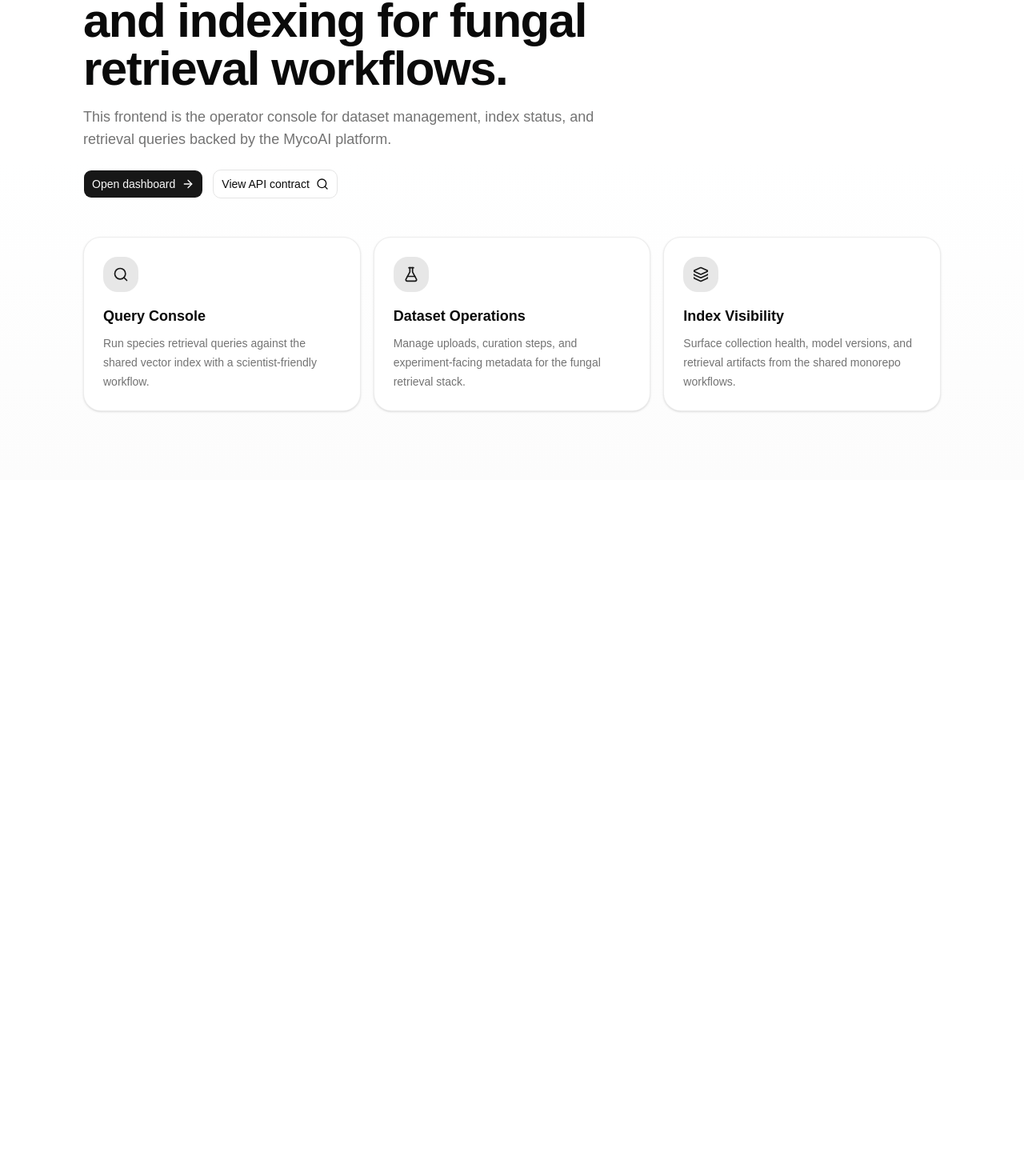
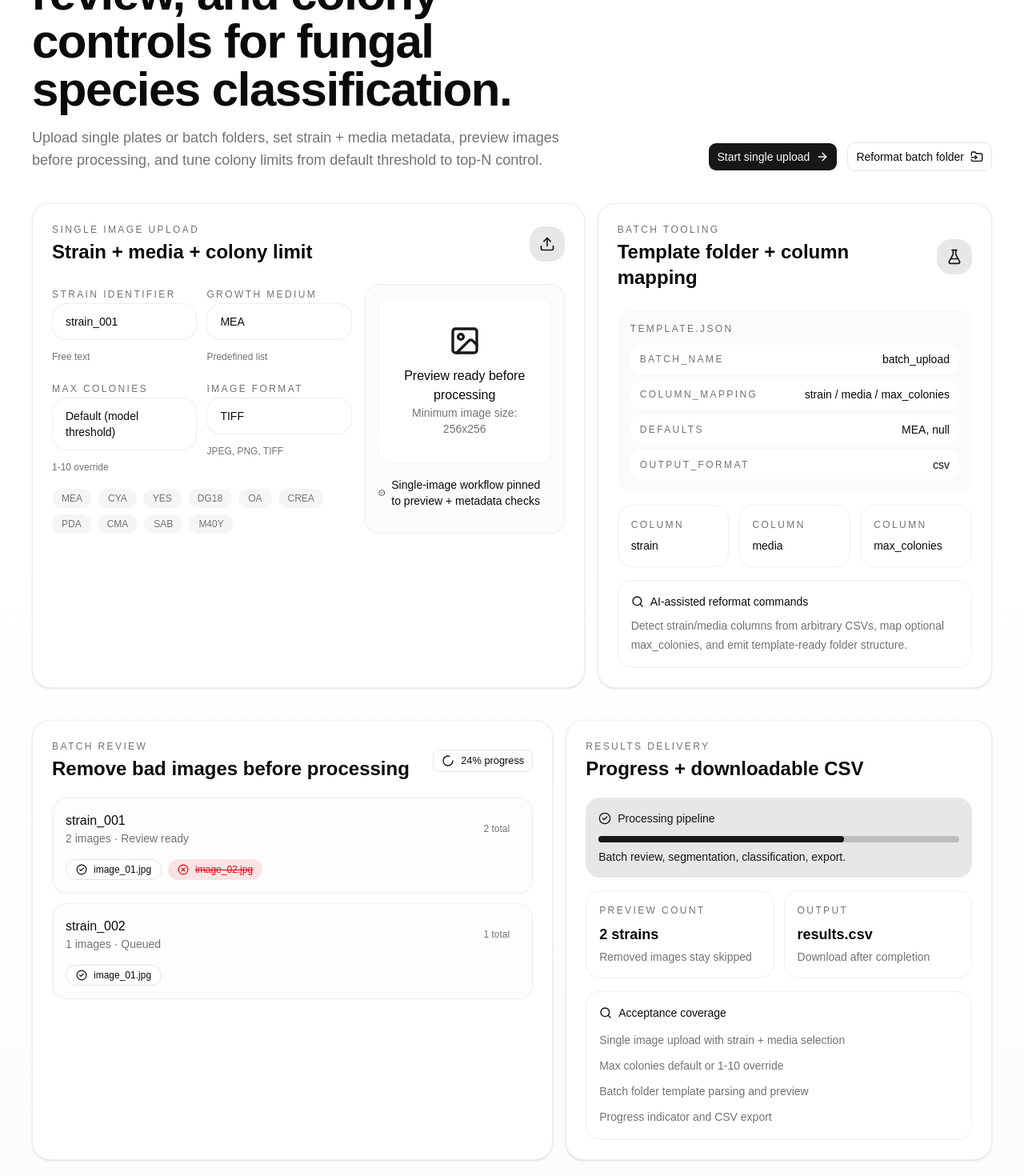
Before and after one commit to datamonsterr/mycoai_retrieval_frontend, a React (Vite) app: page / in a window 1280 px wide. Shown: the part 200-1670 px from the top of the page at 80% size. Before the commit the page ends 800 px from the top, so only its background shows below. Built offline with nearby package versions, Linux system fonts and the light colour scheme.

Commit message:
feat: add image input single-image and batch management UI
Frontend interface for spec 01-image-input: single upload metadata form,
batch review with per-image removal controls, template column mapping
display, and results progress visualization.

```diff
--- a/src/App.tsx
+++ b/src/App.tsx
@@ -1,77 +1,287 @@
-import { ArrowRight, FlaskConical, Layers3, Search } from 'lucide-react'
+import {
+  ArrowRight,
+  CheckCircle2,
+  FolderInput,
+  FlaskConical,
+  ImageIcon,
+  Layers3,
+  LoaderCircle,
+  Search,
+  Upload,
+  XCircle,
+} from 'lucide-react'
 
 import { Button } from '@/components/ui/button'
+import { cn } from '@/lib/utils'
+
+const mediaOptions = ['MEA', 'CYA', 'YES', 'DG18', 'OA', 'CREA', 'PDA', 'CMA', 'SAB', 'M40Y']
+const templateColumns = ['strain', 'media', 'max_colonies']
+const batchRows = [
+  {
+    strain: 'strain_001',
+    images: ['image_01.jpg', 'image_02.jpg'],
+    removed: ['image_02.jpg'],
+    status: 'Review ready',
+  },
+  {
+    strain: 'strain_002',
+    images: ['image_01.jpg'],
+    removed: [],
+    status: 'Queued',
+  },
+]
 
 function App() {
   return (
     <main className="from-background via-background to-muted/30 text-foreground min-h-screen bg-gradient-to-b">
-      <section className="mx-auto flex min-h-screen w-full max-w-6xl flex-col justify-center gap-12 px-6 py-16 md:px-10">
-        <div className="max-w-3xl space-y-6">
+      <section className="mx-auto flex min-h-screen w-full max-w-7xl flex-col gap-10 px-6 py-10 md:px-10 lg:py-14">
+        <header className="flex flex-col gap-6 lg:flex-row lg:items-end lg:justify-between">
+          <div className="max-w-3xl space-y-5">
             <div className="border-border/70 bg-background/80 text-muted-foreground inline-flex items-center gap-2 rounded-full border px-3 py-1 text-xs font-medium tracking-[0.2em] uppercase backdrop-blur">
               <Layers3 className="size-3.5" />
-            MycoAI Retrieval Platform
+              MycoAI Image Input
             </div>
 
             <div className="space-y-4">
-            <h1 className="max-w-2xl text-4xl font-semibold tracking-tight text-balance md:text-6xl">
-              Scientist-facing search and indexing for fungal retrieval
-              workflows.
+              <h1 className="max-w-3xl text-4xl font-semibold tracking-tight text-balance md:text-6xl">
+                Image upload, batch review, and colony controls for fungal species classification.
               </h1>
               <p className="text-muted-foreground max-w-2xl text-base leading-7 md:text-lg">
-              This frontend is the operator console for dataset management,
-              index status, and retrieval queries backed by the MycoAI platform.
+                Upload single plates or batch folders, set strain + media metadata, preview images
+                before processing, and tune colony limits from default threshold to top-N control.
               </p>
+            </div>
           </div>
 
           <div className="flex flex-wrap gap-3">
             <Button size="lg" className="gap-2">
-              Open dashboard
+              Start single upload
               <ArrowRight className="size-4" />
             </Button>
             <Button size="lg" variant="outline" className="gap-2">
-              View API contract
-              <Search className="size-4" />
+              Reformat batch folder
+              <FolderInput className="size-4" />
             </Button>
+          </div>
+        </header>
+
+        <section className="grid gap-4 lg:grid-cols-[1.4fr_1fr]">
+          <article className="border-border/70 bg-card rounded-3xl border p-6 shadow-sm">
+            <div className="mb-6 flex items-center justify-between gap-4">
+              <div>
+                <p className="text-muted-foreground text-xs uppercase tracking-[0.2em]">Single image upload</p>
+                <h2 className="mt-1 text-2xl font-semibold">Strain + media + colony limit</h2>
+              </div>
+              <div className="bg-primary/10 text-primary inline-flex rounded-2xl p-3">
+                <Upload className="size-5" />
               </div>
             </div>
 
-        <div className="grid gap-4 md:grid-cols-3">
-          <div className="border-border/70 bg-card rounded-3xl border p-6 shadow-sm">
-            <div className="bg-primary/10 text-primary mb-4 inline-flex rounded-2xl p-3">
-              <Search className="size-5" />
+            <div className="grid gap-4 md:grid-cols-[1.2fr_0.8fr]">
+              <div className="space-y-4">
+                <div className="grid gap-3 md:grid-cols-2">
+                  <Field label="Strain identifier" value="strain_001" helper="Free text" />
+                  <Field label="Growth medium" value="MEA" helper="Predefined list" />
                 </div>
-            <h2 className="mb-2 text-lg font-semibold">Query Console</h2>
-            <p className="text-muted-foreground text-sm leading-6">
-              Run species retrieval queries against the shared vector index with
-              a scientist-friendly workflow.
-            </p>
+                <div className="grid gap-3 md:grid-cols-2">
+                  <Field label="Max colonies" value="Default (model threshold)" helper="1-10 override" />
+                  <Field label="Image format" value="TIFF" helper="JPEG, PNG, TIFF" />
+                </div>
+                <div className="flex flex-wrap gap-2">
+                  {mediaOptions.map((media) => (
+                    <span key={media} className="bg-muted text-muted-foreground rounded-full px-3 py-1 text-xs font-medium">
+                      {media}
+                    </span>
+                  ))}
+                </div>
               </div>
 
-          <div className="border-border/70 bg-card rounded-3xl border p-6 shadow-sm">
-            <div className="bg-primary/10 text-primary mb-4 inline-flex rounded-2xl p-3">
+              <div className="border-border/70 bg-muted/30 rounded-2xl border p-4">
+                <div className="border-border/60 bg-background flex min-h-52 items-center justify-center rounded-xl border border-dashed p-4 text-center">
+                  <div className="space-y-3">
+                    <ImageIcon className="text-primary mx-auto size-10" />
+                    <div>
+                      <p className="font-medium">Preview ready before processing</p>
+                      <p className="text-muted-foreground text-sm">Minimum image size: 256x256</p>
+                    </div>
+                  </div>
+                </div>
+                <div className="mt-4 flex items-center gap-2 text-sm">
+                  <CheckCircle2 className="text-primary size-4" />
+                  Single-image workflow pinned to preview + metadata checks
+                </div>
+              </div>
+            </div>
+          </article>
+
+          <article className="border-border/70 bg-card rounded-3xl border p-6 shadow-sm">
+            <div className="mb-6 flex items-center justify-between gap-4">
+              <div>
+                <p className="text-muted-foreground text-xs uppercase tracking-[0.2em]">Batch tooling</p>
+                <h2 className="mt-1 text-2xl font-semibold">Template folder + column mapping</h2>
+              </div>
+              <div className="bg-primary/10 text-primary inline-flex rounded-2xl p-3">
                 <FlaskConical className="size-5" />
               </div>
-            <h2 className="mb-2 text-lg font-semibold">Dataset Operations</h2>
-            <p className="text-muted-foreground text-sm leading-6">
-              Manage uploads, curation steps, and experiment-facing metadata for
-              the fungal retrieval stack.
-            </p>
             </div>
 
-          <div className="border-border/70 bg-card rounded-3xl border p-6 shadow-sm">
-            <div className="bg-primary/10 text-primary mb-4 inline-flex rounded-2xl p-3">
-              <Layers3 className="size-5" />
+            <div className="space-y-4">
+              <div className="bg-muted/40 rounded-2xl p-4">
+                <p className="text-muted-foreground text-xs uppercase tracking-[0.2em]">template.json</p>
+                <div className="mt-3 grid gap-2 text-sm">
+                  <CodeRow label="batch_name" value="batch_upload" />
+                  <CodeRow label="column_mapping" value="strain / media / max_colonies" />
+                  <CodeRow label="defaults" value="MEA, null" />
+                  <CodeRow label="output_format" value="csv" />
                 </div>
-            <h2 className="mb-2 text-lg font-semibold">Index Visibility</h2>
-            <p className="text-muted-foreground text-sm leading-6">
-              Surface collection health, model versions, and retrieval artifacts
-              from the shared monorepo workflows.
+              </div>
+
+              <div className="grid gap-3 sm:grid-cols-3">
+                {templateColumns.map((column) => (
+                  <div key={column} className="border-border/70 rounded-2xl border p-4">
+                    <p className="text-muted-foreground text-xs uppercase tracking-[0.2em]">Column</p>
+                    <p className="mt-2 text-sm font-medium">{column}</p>
+                  </div>
+                ))}
+              </div>
+
+              <div className="border-border/70 rounded-2xl border p-4">
+                <div className="flex items-center gap-2 text-sm font-medium">
+                  <Search className="size-4" />
+                  AI-assisted reformat commands
+                </div>
+                <p className="text-muted-foreground mt-2 text-sm leading-6">
+                  Detect strain/media columns from arbitrary CSVs, map optional max_colonies,
+                  and emit template-ready folder structure.
                 </p>
               </div>
             </div>
+          </article>
+        </section>
+
+        <section className="grid gap-4 lg:grid-cols-[1.1fr_0.9fr]">
+          <article className="border-border/70 bg-card rounded-3xl border p-6 shadow-sm">
+            <div className="mb-5 flex items-center justify-between gap-4">
+              <div>
+                <p className="text-muted-foreground text-xs uppercase tracking-[0.2em]">Batch review</p>
+                <h2 className="mt-1 text-2xl font-semibold">Remove bad images before processing</h2>
+              </div>
+              <Button size="sm" variant="outline" className="gap-2">
+                <LoaderCircle className="size-4" />
+                24% progress
+              </Button>
+            </div>
+
+            <div className="space-y-3">
+              {batchRows.map((row) => (
+                <div key={row.strain} className="border-border/70 bg-muted/20 rounded-2xl border p-4">
+                  <div className="flex flex-wrap items-center justify-between gap-3">
+                    <div>
+                      <p className="font-medium">{row.strain}</p>
+                      <p className="text-muted-foreground text-sm">{row.images.length} images · {row.status}</p>
+                    </div>
+                    <span className="bg-background text-muted-foreground rounded-full px-3 py-1 text-xs font-medium">
+                      {row.images.length} total
+                    </span>
+                  </div>
+
+                  <div className="mt-4 flex flex-wrap gap-2">
+                    {row.images.map((image) => {
+                      const removed = row.removed.includes(image)
+                      return (
+                        <button
+                          key={image}
+                          className={cn(
+                            'inline-flex items-center gap-2 rounded-full px-3 py-1 text-xs font-medium transition-colors',
+                            removed
+                              ? 'bg-destructive/10 text-destructive line-through'
+                              : 'bg-background text-foreground border-border border',
+                          )}
+                          type="button"
+                        >
+                          {removed ? <XCircle className="size-3.5" /> : <CheckCircle2 className="size-3.5" />}
+                          {image}
+                        </button>
+                      )
+                    })}
+                  </div>
+                </div>
+              ))}
+            </div>
+          </article>
+
+          <article className="border-border/70 bg-card rounded-3xl border p-6 shadow-sm">
+            <div className="mb-5">
+              <p className="text-muted-foreground text-xs uppercase tracking-[0.2em]">Results delivery</p>
+              <h2 className="mt-1 text-2xl font-semibold">Progress + downloadable CSV</h2>
+            </div>
+
+            <div className="space-y-4">
+              <div className="bg-primary/10 text-primary rounded-2xl p-4">
+                <div className="flex items-center gap-2 text-sm font-medium">
+                  <CheckCircle2 className="size-4" />
+                  Processing pipeline
+                </div>
+                <div className="mt-3 h-2 rounded-full bg-primary/20">
+                  <div className="h-2 w-[68%] rounded-full bg-primary" />
+                </div>
+                <p className="mt-2 text-sm">Batch review, segmentation, classification, export.</p>
+              </div>
+
+              <div className="grid gap-3 sm:grid-cols-2">
+                <ResultCard title="Preview count" value="2 strains" detail="Removed images stay skipped" />
+                <ResultCard title="Output" value="results.csv" detail="Download after completion" />
+              </div>
+
+              <div className="border-border/70 rounded-2xl border p-4">
+                <div className="flex items-center gap-2 text-sm font-medium">
+                  <Search className="size-4" />
+                  Acceptance coverage
+                </div>
+                <ul className="text-muted-foreground mt-3 space-y-2 text-sm leading-6">
+                  <li>Single image upload with strain + media selection</li>
+                  <li>Max colonies default or 1-10 override</li>
+                  <li>Batch folder template parsing and preview</li>
+                  <li>Progress indicator and CSV export</li>
+                </ul>
+              </div>
+            </div>
+          </article>
+        </section>
       </section>
     </main>
   )
 }
 
+function Field({ label, value, helper }: { label: string; value: string; helper: string }) {
+  return (
+    <label className="space-y-2">
+      <span className="text-muted-foreground text-xs uppercase tracking-[0.2em]">{label}</span>
+      <div className="border-border/70 bg-background rounded-2xl border px-4 py-3 text-sm font-medium">
+        {value}
+      </div>
+      <span className="text-muted-foreground text-xs">{helper}</span>
+    </label>
+  )
+}
+
+function CodeRow({ label, value }: { label: string; value: string }) {
+  return (
+    <div className="flex items-center justify-between gap-4 rounded-xl bg-background px-3 py-2">
+      <span className="text-muted-foreground text-xs uppercase tracking-[0.2em]">{label}</span>
+      <span className="text-sm font-medium">{value}</span>
+    </div>
+  )
+}
+
+function ResultCard({ title, value, detail }: { title: string; value: string; detail: string }) {
+  return (
+    <div className="border-border/70 rounded-2xl border p-4">
+      <p className="text-muted-foreground text-xs uppercase tracking-[0.2em]">{title}</p>
+      <p className="mt-2 text-lg font-semibold">{value}</p>
+      <p className="text-muted-foreground mt-1 text-sm">{detail}</p>
+    </div>
+  )
+}
+
 export default App
```
Also changed, not shown: 1 other file (tests, documents, lock files or other folders). Lines whose indentation alone changed are shown as unchanged.
